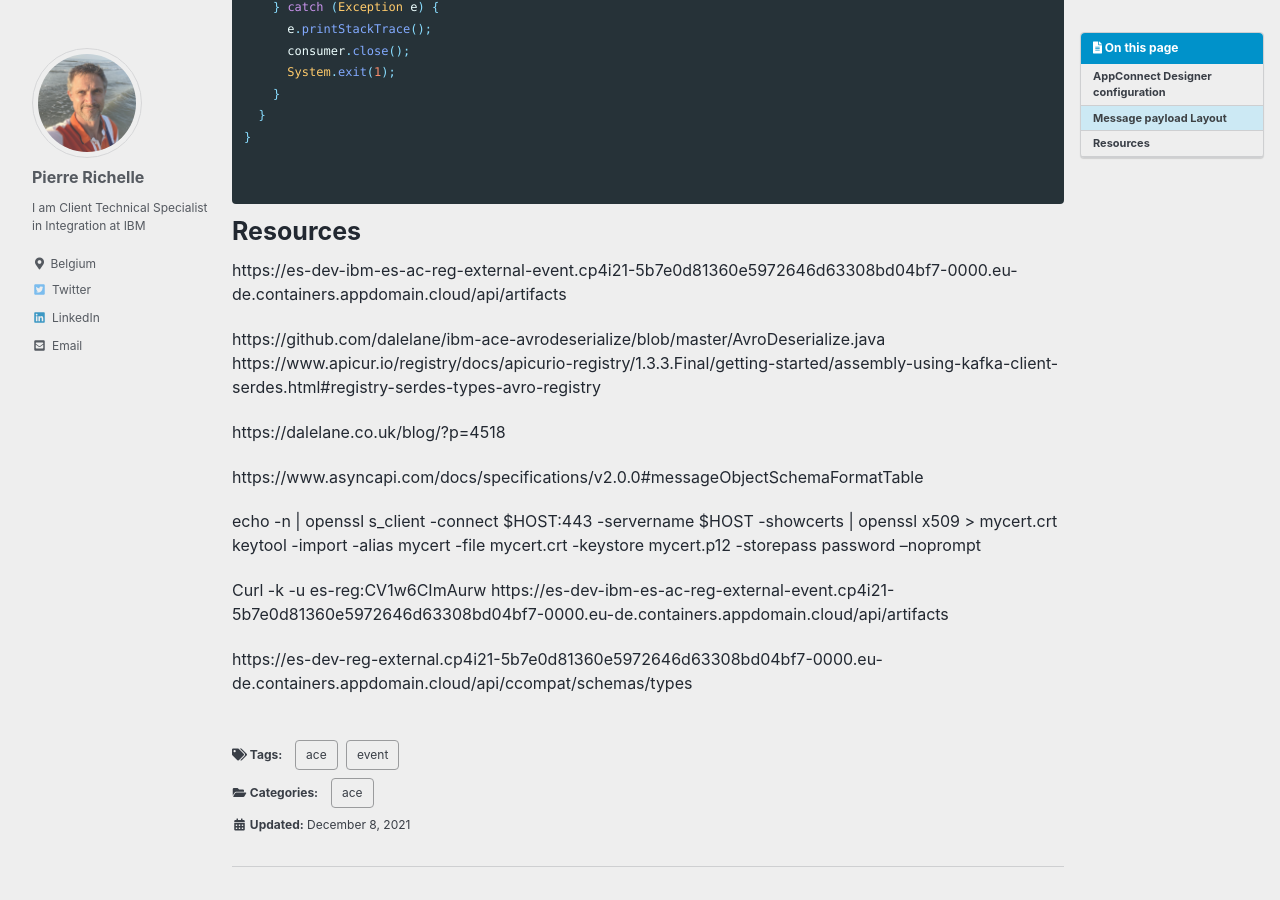
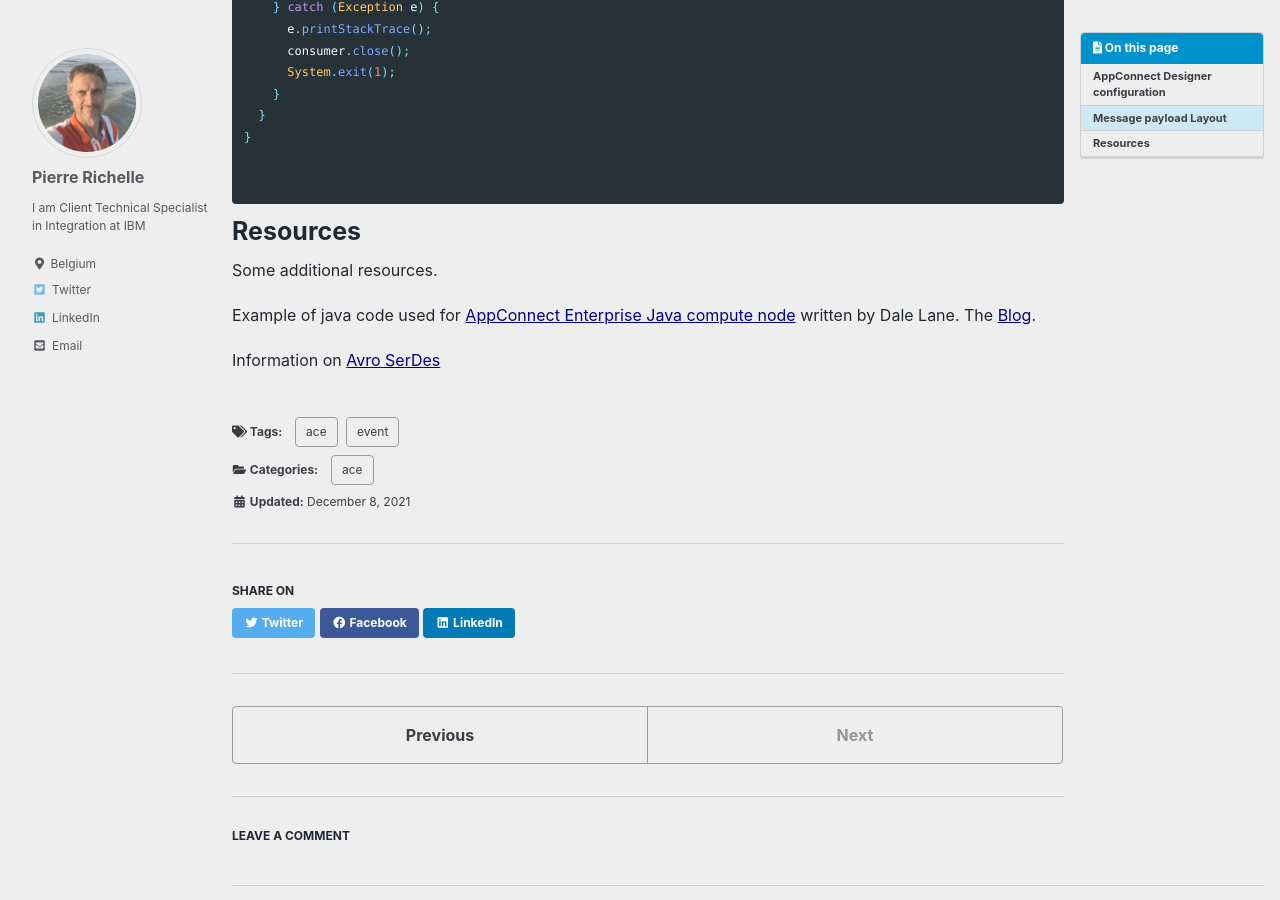
Before and after one commit to prichelle/integration.github.io, a Jekyll site: the page built from _posts/2021-12-08-KafkaSchema.md, in a window 1280 px wide and 900 px high, scrolled down 5607 px. Built offline with Jekyll 4.4.1, drawn with Linux system fonts in a browser that asks for light colours; cached includes are drawn as plain includes; comment, search, counter and statistics services are not loaded.

Commit message:
references

```diff
--- a/_posts/2021-12-08-KafkaSchema.md
+++ b/_posts/2021-12-08-KafkaSchema.md
@@ -183,22 +183,9 @@
 
 # Resources
 
+Some additional resources.
 
-https://es-dev-ibm-es-ac-reg-external-event.cp4i21-5b7e0d81360e5972646d63308bd04bf7-0000.eu-de.containers.appdomain.cloud/api/artifacts
+Example of java code used for [AppConnect Enterprise Java compute node](https://github.com/dalelane/ibm-ace-avrodeserialize/blob/master/AvroDeserialize.java) written by Dale Lane. The [Blog](https://dalelane.co.uk/blog/?p=4518).
 
 
-https://github.com/dalelane/ibm-ace-avrodeserialize/blob/master/AvroDeserialize.java
-https://www.apicur.io/registry/docs/apicurio-registry/1.3.3.Final/getting-started/assembly-using-kafka-client-serdes.html#registry-serdes-types-avro-registry
-
-https://dalelane.co.uk/blog/?p=4518
-
-https://www.asyncapi.com/docs/specifications/v2.0.0#messageObjectSchemaFormatTable
-
-echo -n | openssl s_client -connect $HOST:443 -servername $HOST -showcerts | openssl x509 > mycert.crt
-keytool -import -alias mycert -file mycert.crt -keystore mycert.p12 -storepass password --noprompt
-
-Curl -k -u es-reg:CV1w6CImAurw
- https://es-dev-ibm-es-ac-reg-external-event.cp4i21-5b7e0d81360e5972646d63308bd04bf7-0000.eu-de.containers.appdomain.cloud/api/artifacts
-
-
-https://es-dev-reg-external.cp4i21-5b7e0d81360e5972646d63308bd04bf7-0000.eu-de.containers.appdomain.cloud/api/ccompat/schemas/types
+Information on [Avro SerDes](https://www.apicur.io/registry/docs/apicurio-registry/1.3.3.Final/getting-started/assembly-using-kafka-client-serdes.html#registry-serdes-types-avro-registry)
```
